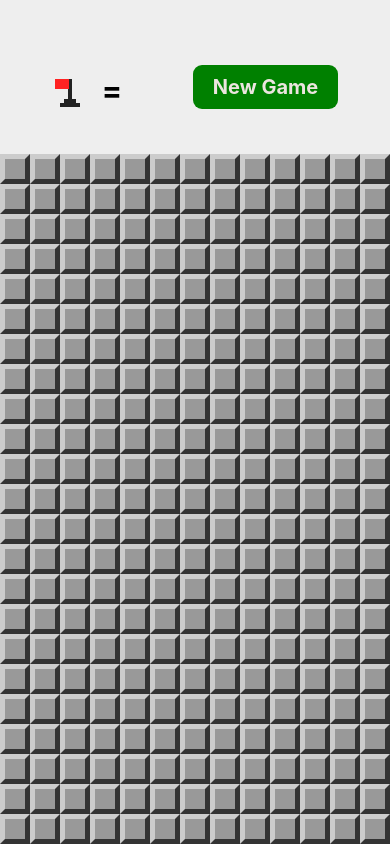
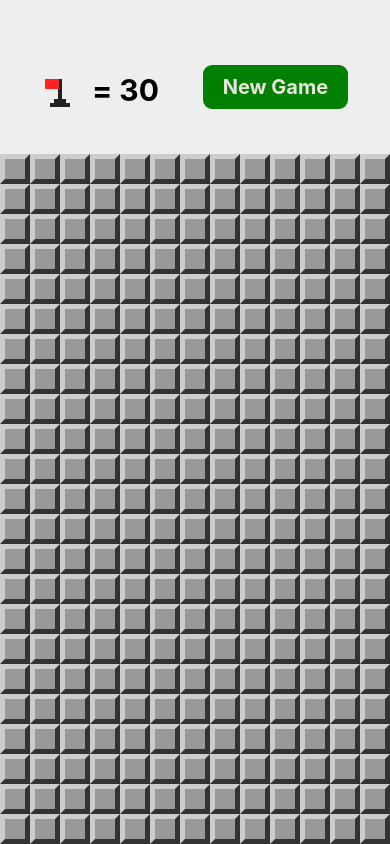
Before and after one commit to davidIsrael-rj/Jogo_Campo_Minado_React-Native, a React Native app: screen / in a window 390 px wide. Built offline with nearby package versions, Linux system fonts and the light colour scheme.

Commit message:
Inserindo funções no componente Header

```diff
--- a/src/App.jsx
+++ b/src/App.jsx
@@ -11,7 +11,8 @@ import {
     hadExplosion,
     wonGame,
     showMines,
-    invertFlag
+    invertFlag,
+    flagsUsed
 } from "./functions";
 import Header from "./components/Header";
 
@@ -73,7 +74,8 @@ export default class App extends Component {
         return (
             <>
                 <SafeAreaView style={styles.container}>
-                    <Header />
+                    <Header flagsLeft={this.minesAmount() - flagsUsed(this.state.board)}
+                        onNewGame={() => this.setState(this.createState())}/>
                     <View style={styles.board}>
                         <MineField board={this.state.board}
                             onOpenField={this.onOpenField}
```
